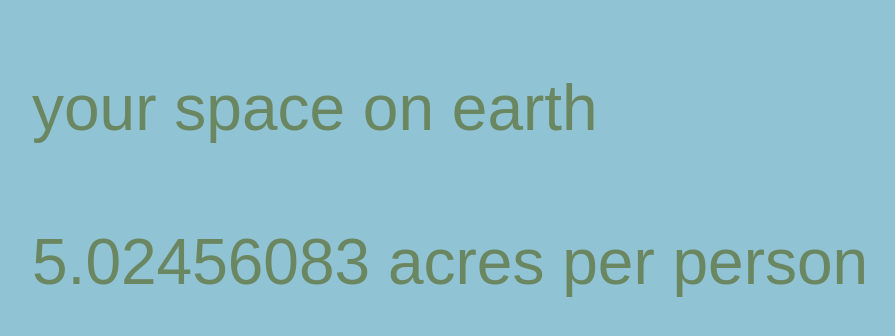
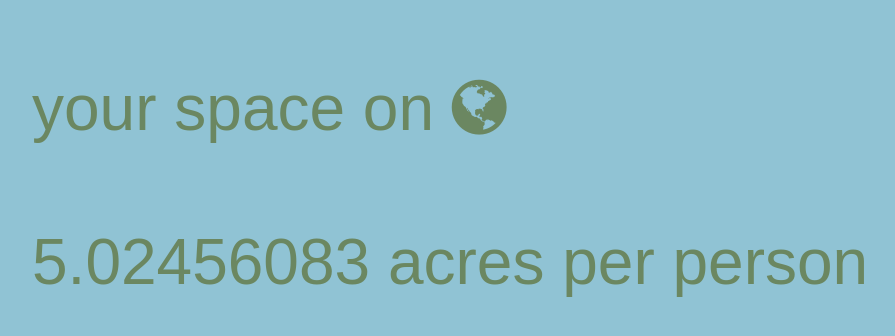
Before and after one commit to MaxBittker/yourspaceonearth, a plain HTML site: page index.html in a window 1280 px wide. Shown: the whole page, without its empty margins (32-927 px from the left). Drawn offline with nearby package versions, Linux system fonts and the light colour scheme; no server answers.

Commit message:
fontawesome:

```diff
--- a/index.html
+++ b/index.html
@@ -13,6 +13,8 @@
         <link rel="stylesheet" href="css/normalize.css">
         <link rel="stylesheet" href="css/main.css">
         <script src="js/vendor/modernizr-2.8.3.min.js"></script>
+        <link rel="stylesheet" href="https://maxcdn.bootstrapcdn.com/font-awesome/4.4.0/css/font-awesome.min.css">
+
     </head>
     <body>
         <!--[if lt IE 8]>
@@ -20,9 +22,9 @@
         <![endif]-->
 
         <!-- Add your site or application content here -->
-        <p>your space on earth</p>
+
+        <p>your space on  <i class="fa fa-globe"></i></p>
         <div id="space"></div>
-
         <script src="https://ajax.googleapis.com/ajax/libs/jquery/1.11.3/jquery.min.js"></script>
         <script>window.jQuery || document.write('<script src="js/vendor/jquery-1.11.3.min.js"><\/script>')</script>
         <script src="js/plugins.js"></script>
```
